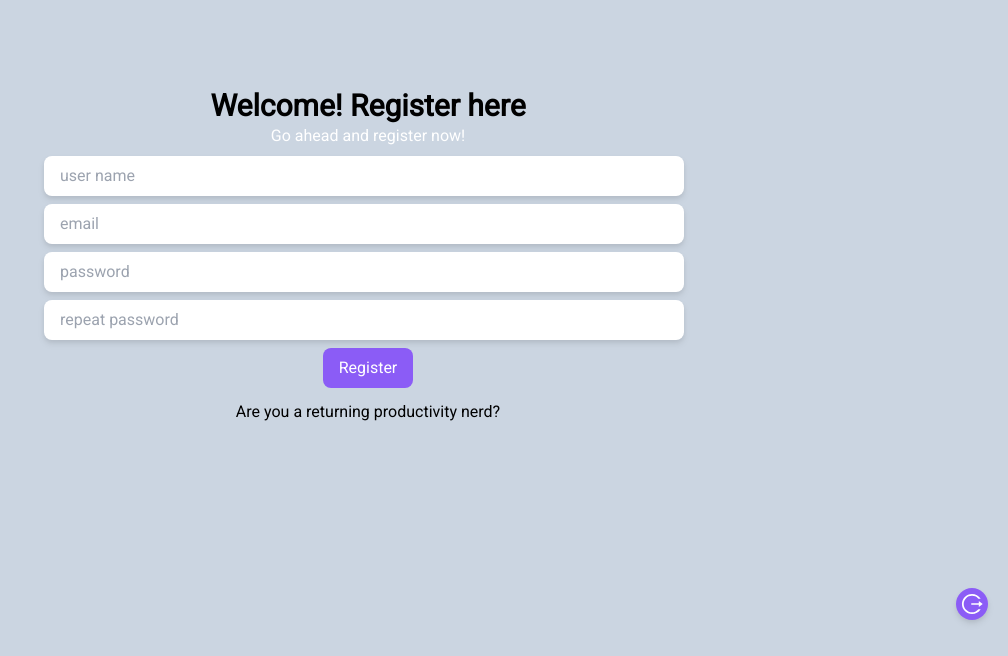
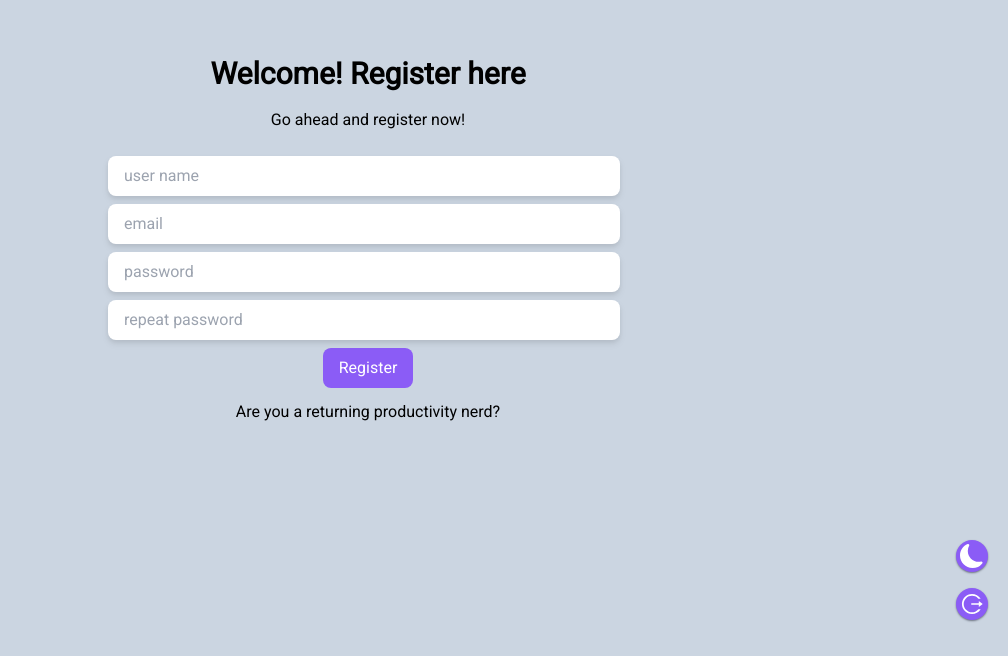
Before and after one commit to MarianneH/tailwind-firebase-todo-app, a React (Create React App) app: page /register in a window 1280 px wide. Shown: the part 160-816 px from the top of the page, without its empty margins (272-1280 px from the left). Built offline with nearby package versions, Linux system fonts and the light colour scheme; no server answers.

Commit message:
add DarkModetoggle Component to the site, fix layout issues, spacings

```diff
--- a/src/App.tsx
+++ b/src/App.tsx
@@ -6,11 +6,13 @@ import Todos from "./pages/todos";
 import "./App.css";
 import Logout from "./component/Logout";
 import PrivateRoutes from "./routes/ProtectedRoutes";
+import DarkModeToggle from "./component/DarkModeToggle";
 
 function App() {
   return (
     <div className="App">
       <Router>
+        <DarkModeToggle />
         <Logout />
         <Routes>
           <Route element={<PrivateRoutes />}>
--- a/src/component/Button.tsx
+++ b/src/component/Button.tsx
@@ -2,7 +2,7 @@ import React from "react";
 
 function Button({ children }: { children: String }) {
   return (
-    <button className="border-none text-white rounded-lg mt-2 px-4 py-2 bg-violet-500 dark:bg-violet-600 hover:bg-violet-600 dark:hover:bg-violet-500 hover:drop-shadow-md active:bg-violet-900 dark:active:bg-violet-400 transition-all">
+    <button className="border-none text-white rounded-lg mt-2 px-4 py-2 bg-violet-500 dark:bg-violet-600 hover:bg-violet-600 dark:hover:bg-violet-500 hover:drop-shadow-md active:bg-violet-900 dark:active:bg-violet-400 transition-all whitespace-nowrap">
       {children}
     </button>
   );
--- /dev/null
+++ b/src/component/DarkModeToggle.tsx
@@ -0,0 +1,25 @@
+import React, { useState } from "react";
+import { BsFillMoonFill, BsSunFill } from "react-icons/bs";
+
+function DarkModeToggle() {
+  const [darkMode, setDarkMode] = useState(false);
+
+  const handleDarkModeToggle = () => {
+    setDarkMode(!darkMode);
+    const htmlElement = document.querySelector("html");
+    if (htmlElement) {
+      htmlElement.classList.toggle("dark");
+    }
+  };
+
+  return (
+    <div
+      className="m-5 p-1 fixed h-8 w-8 bottom-12 right-0 rounded-full text-white text-2xl shadow-sm shadow-gray-500 bg-violet-500 hover:bg-violet-600 cursor-pointer active:bg-violet-900 transition-all dark:hover:bg-violet-500 dark:bg-violet-600 dark:active:bg-violet-400"
+      onClick={handleDarkModeToggle}
+    >
+      {darkMode ? <BsSunFill /> : <BsFillMoonFill />}
+    </div>
+  );
+}
+
+export default DarkModeToggle;
--- a/src/component/InputField.tsx
+++ b/src/component/InputField.tsx
@@ -14,7 +14,7 @@ function InputField({ type, name, id, placeholder }: InputFieldTypes) {
       name={name}
       id={id}
       placeholder={placeholder}
-      className="px-4 py-2 w-auto md:w-9/12 mt-2 mr-2 bg-white dark:bg-gray-600 rounded-lg drop-shadow-md"
+      className="px-4 py-2 w-full mt-2 mr-2 bg-white dark:bg-gray-600 rounded-lg drop-shadow-md"
     />
   );
 }
--- a/src/component/Logout/Logout.tsx
+++ b/src/component/Logout/Logout.tsx
@@ -9,7 +9,7 @@ function Logout() {
   const navigate = useNavigate();
   return (
     <AiOutlineLogout
-      className="m-5 p-1 fixed h-8 w-8 bottom-0 right-0 rounded-full text-white drop-shadow-md shadow-white bg-violet-500 hover:bg-violet-600 cursor-pointer active:bg-violet-900 transition-all dark:hover:bg-violet-500 dark:bg-violet-600 dark:active:bg-violet-400"
+      className="m-5 p-1 fixed h-8 w-8 bottom-0 right-0 rounded-full text-white shadow-sm shadow-gray-500 bg-violet-500 hover:bg-violet-600 cursor-pointer active:bg-violet-900 transition-all dark:hover:bg-violet-500 dark:bg-violet-600 dark:active:bg-violet-400"
       onClick={() => {
         handleUserLogout();
         setCurrentUser(null);
--- a/src/component/TodoForm/TodoForm.tsx
+++ b/src/component/TodoForm/TodoForm.tsx
@@ -13,7 +13,7 @@ function TodoForm({
 
   return (
     <form
-      className="w-full p-4 flex justify-center"
+      className="w-10/12 py-4 flex justify-center"
       onSubmit={(e) => {
         sendTodoToDb(e, currentUser.uid);
         setUpdateData((prev) => !prev);
--- a/src/index.css
+++ b/src/index.css
@@ -3,10 +3,10 @@
 @tailwind utilities;
 
 @layer base {
-  html {
-    @apply bg-slate-300 dark:bg-gray-900;
+  body {
+    @apply bg-slate-300 dark:bg-gray-900 transition-all;
   }
   h1 {
-    @apply text-3xl font-bold justify-center inline-block dark:text-white;
+    @apply text-3xl font-bold justify-center inline-block dark:text-white mb-4;
   }
 }
--- a/src/pages/login/Login.tsx
+++ b/src/pages/login/Login.tsx
@@ -17,9 +17,9 @@ function Login() {
   return (
     <div className="flex flex-col items-center mt-4 h-screen justify-center">
       <h1>Welcome Back!</h1>
-      <div className="text-white">It's time to log in.</div>
+      <div className="dark:text-white">It's time to log in.</div>
       <form
-        className="flex flex-col items-center w-2/3"
+        className="flex flex-col items-center w-3/4 max-w-lg"
         onSubmit={(e) =>
           handleUserLogin(e).then((result) => {
             setLoginFailed(result.failed);
--- a/src/pages/register/Register.tsx
+++ b/src/pages/register/Register.tsx
@@ -3,7 +3,6 @@ import { Link, useNavigate } from "react-router-dom";
 import Button from "../../component/Button";
 import InputField from "../../component/InputField";
 import { useAuthContext } from "../../context/AuthContext";
-import Login from "../login";
 import { handleUserRegistration } from "./handleUserRegistration";
 
 function Register() {
@@ -16,11 +15,11 @@ function Register() {
   }, [currentUser, navigate]);
 
   return (
-    <div className="flex flex-col items-center mt-4 h-screen justify-center">
+    <div className="flex flex-col items-center h-screen justify-center">
       <h1>Welcome! Register here</h1>
-      <div className="text-white">Go ahead and register now!</div>
+      <div className="dark:text-white mb-4">Go ahead and register now!</div>
       <form
-        className="flex flex-col items-center w-2/3"
+        className="flex flex-col items-center w-3/4 max-w-lg"
         onSubmit={(e) =>
           handleUserRegistration(e).then((result) =>
             setRegistrationFailed(result)
--- a/tailwind.config.js
+++ b/tailwind.config.js
@@ -1,6 +1,7 @@
 /** @type {import('tailwindcss').Config} */
 module.exports = {
   content: ["./src/**/*.{js,jsx,ts,tsx}"],
+  darkMode: "class",
   theme: {
     extend: {},
   },
```
